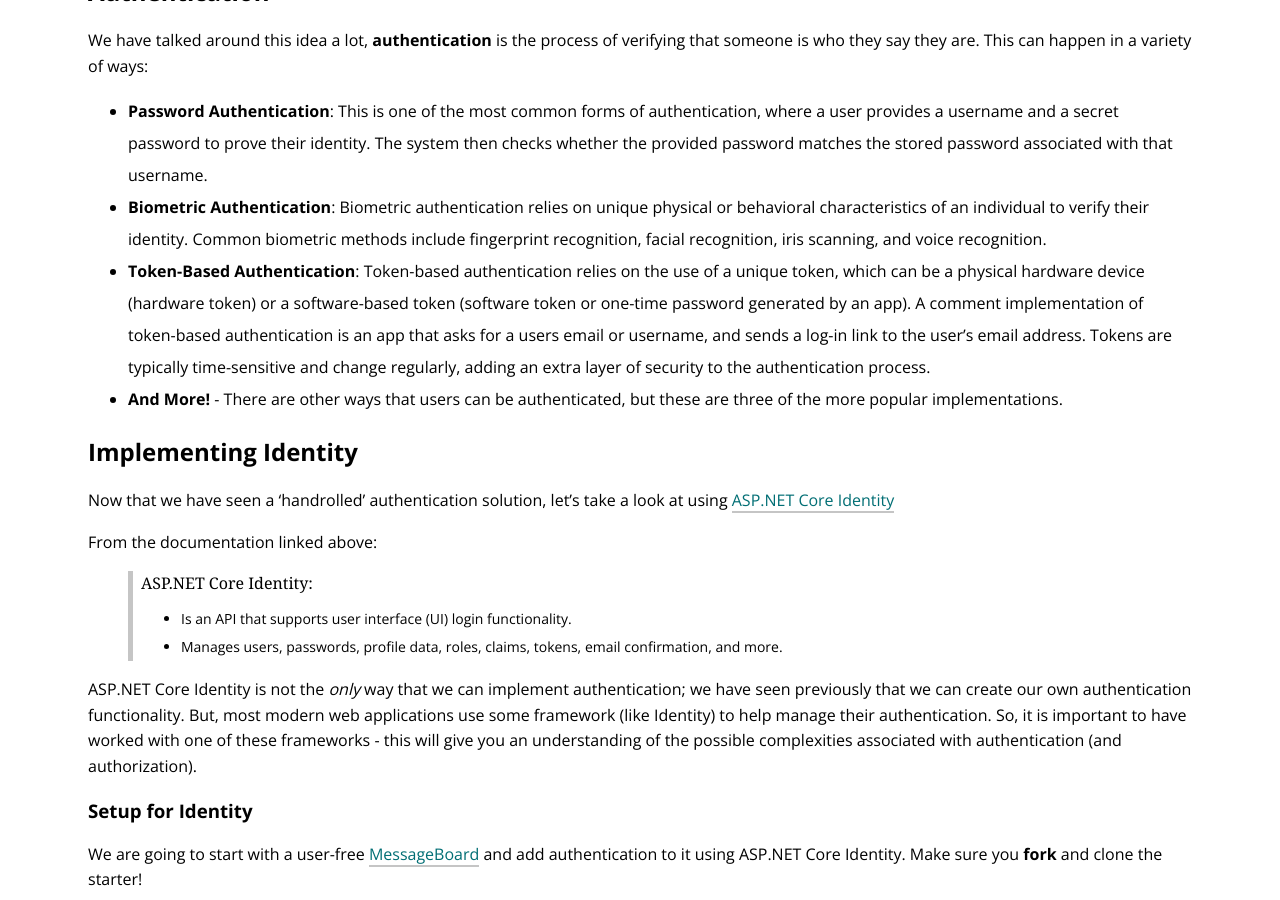
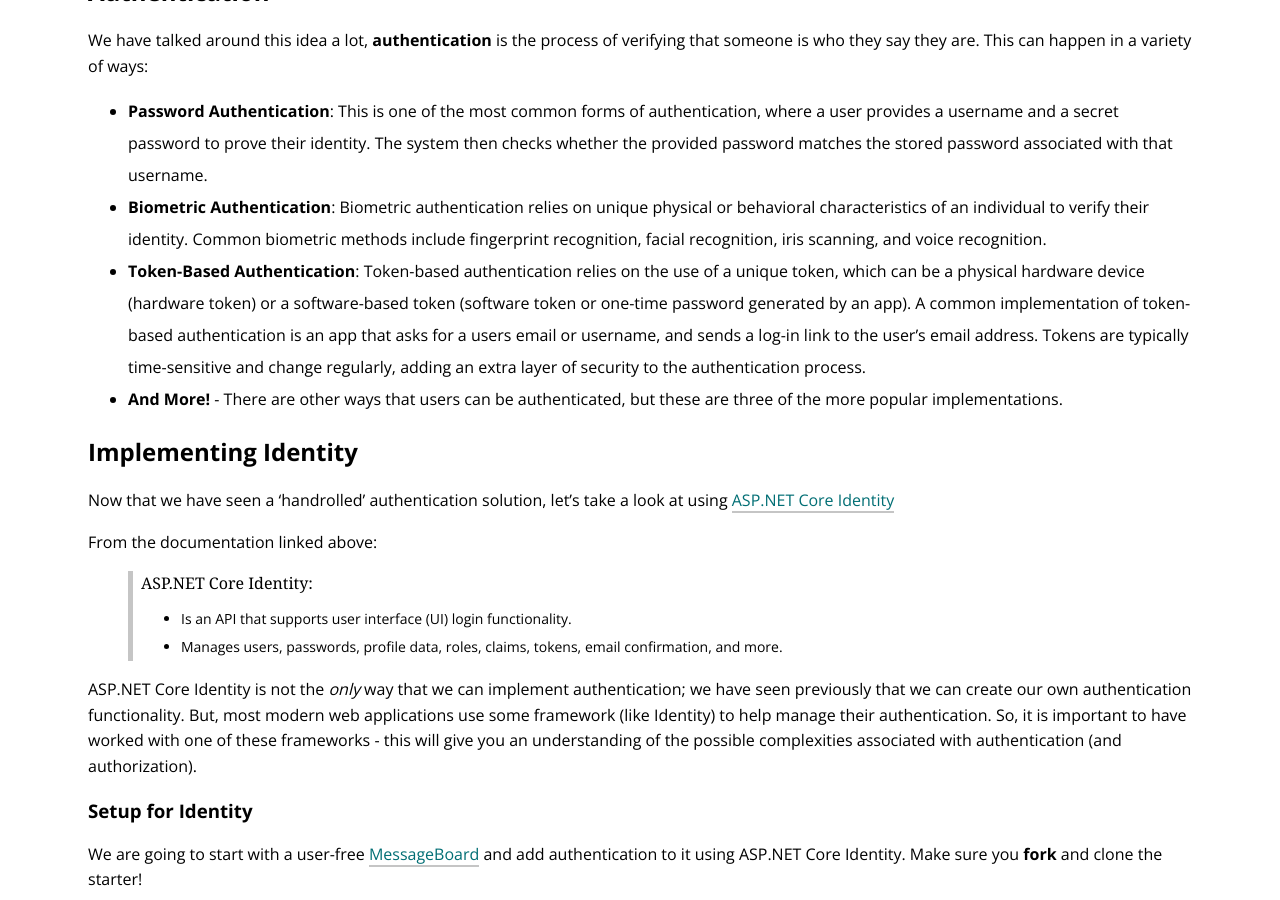
Before and after one commit to turingschool/launch-curriculum, a Jekyll site: the page built from module5/lessons/Week3/Authentication.md, in a window 1280 px wide and 900 px high, scrolled down 794 px. Built offline with Jekyll 4.4.1, drawn with Linux system fonts in a browser that asks for light colours; nearby versions of some CDN libraries; comment, search, counter and statistics services are not loaded.

Commit message:
Update Authentication.md

```diff
--- a/module5/lessons/Week3/Authentication.md
+++ b/module5/lessons/Week3/Authentication.md
@@ -32,7 +32,7 @@ For this discussion, we want to highlight which areas of the application are aut
 We have talked around this idea a lot, **authentication** is the process of verifying that someone is who they say they are.  This can happen in a variety of ways:
 * **Password Authentication**: This is one of the most common forms of authentication, where a user provides a username and a secret password to prove their identity. The system then checks whether the provided password matches the stored password associated with that username.
 * **Biometric Authentication**: Biometric authentication relies on unique physical or behavioral characteristics of an individual to verify their identity. Common biometric methods include fingerprint recognition, facial recognition, iris scanning, and voice recognition.
-* **Token-Based Authentication**: Token-based authentication relies on the use of a unique token, which can be a physical hardware device (hardware token) or a software-based token (software token or one-time password generated by an app). A comment implementation of token-based authentication is an app that asks for a users email or username, and sends a log-in link to the user's email address. Tokens are typically time-sensitive and change regularly, adding an extra layer of security to the authentication process.
+* **Token-Based Authentication**: Token-based authentication relies on the use of a unique token, which can be a physical hardware device (hardware token) or a software-based token (software token or one-time password generated by an app). A common implementation of token-based authentication is an app that asks for a users email or username, and sends a log-in link to the user's email address. Tokens are typically time-sensitive and change regularly, adding an extra layer of security to the authentication process.
 * **And More!** - There are other ways that users can be authenticated, but these are three of the more popular implementations.
 
 ## Implementing Identity
```
